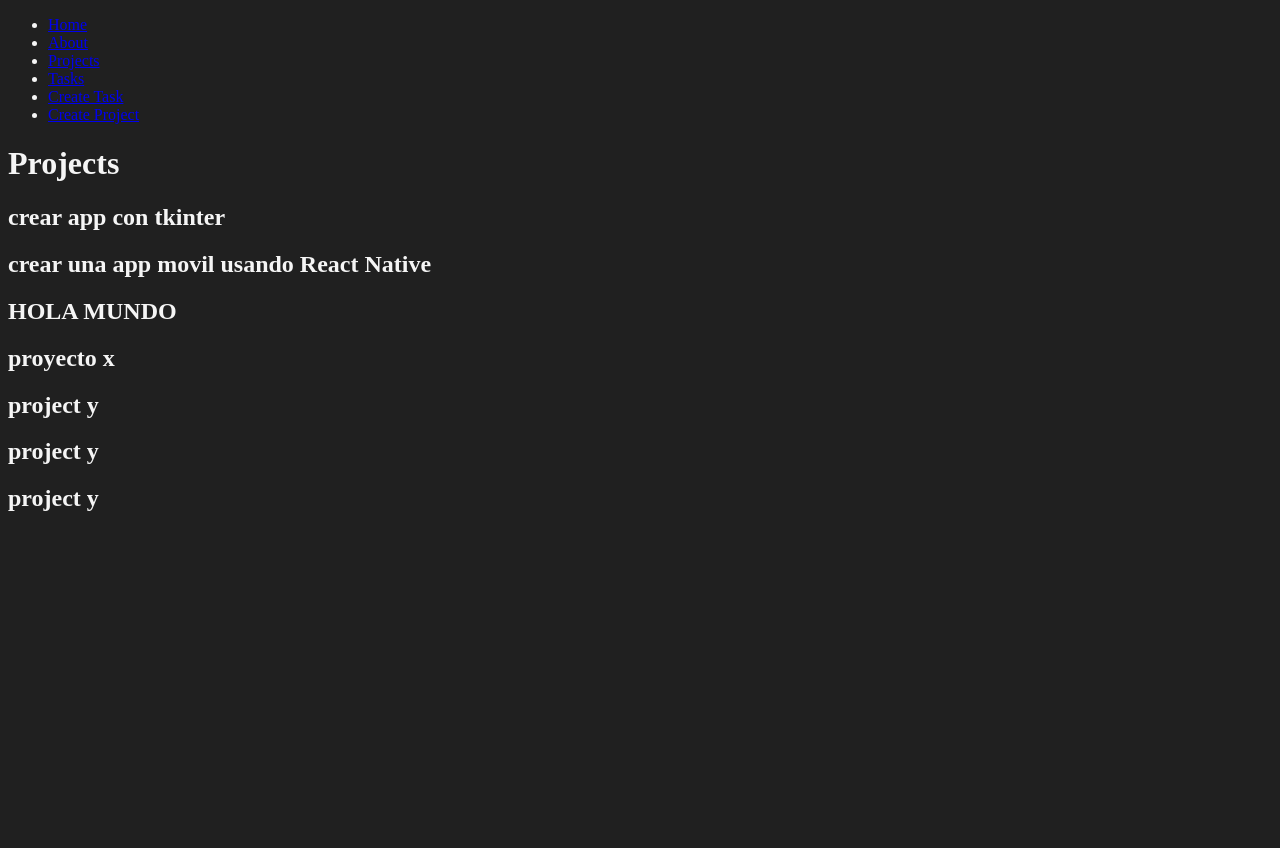
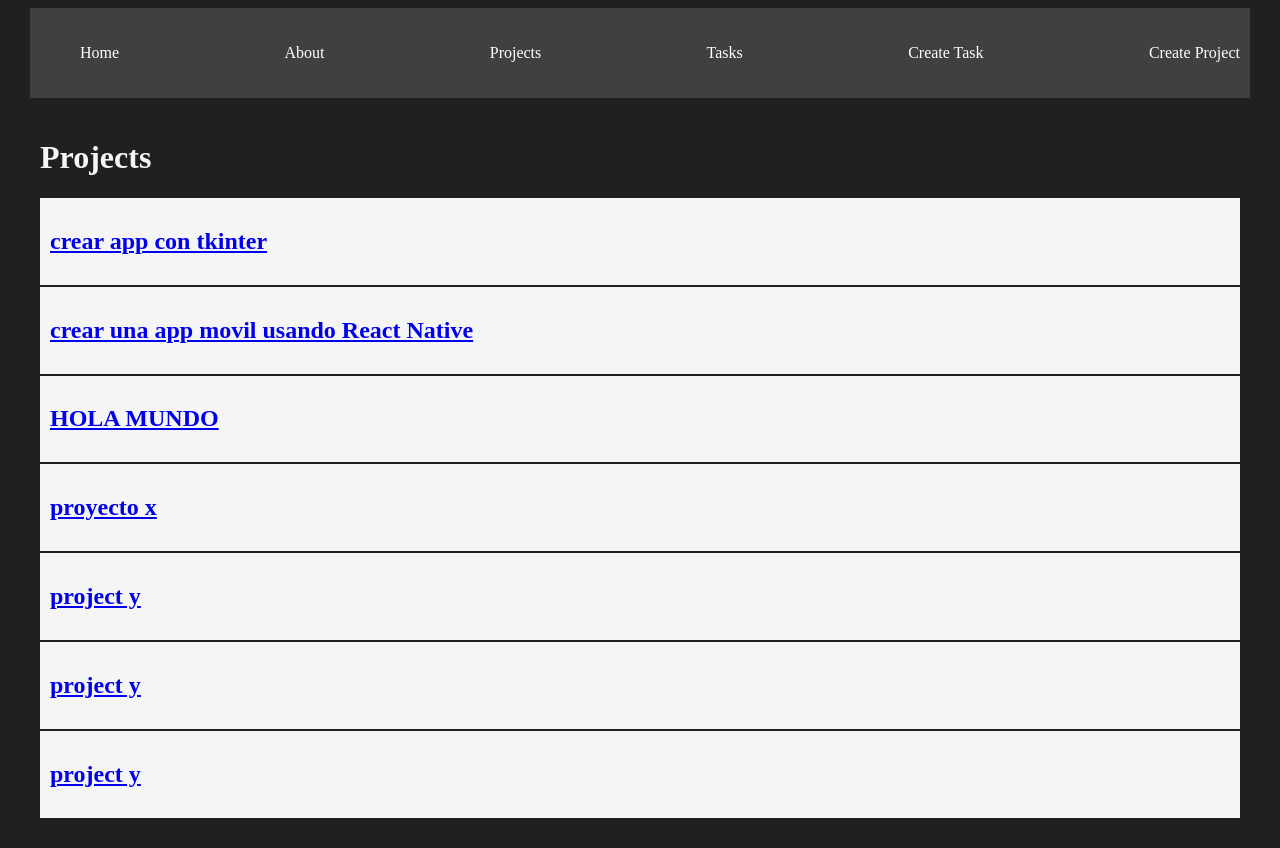
Before and after one commit to mohamedlemroudi/TaskFlow, a Django app: page /projects/ in a window 1280 px wide. Before the commit the page ends 511 px from the top, so only its background shows below. Run offline with Django 5.2, Linux system fonts and the light colour scheme; data comes from the database, SQL or seed files in the repository; both versions use the stored data as it was after the commit.

Commit message:
Improving CSS styles.

```diff
--- a/myapp/forms.py
+++ b/myapp/forms.py
@@ -1,10 +1,10 @@
 from django import forms
 
 class CreateNewTask(forms.Form):
-    title = forms.CharField(label="Titulo de la tarea:", max_length=200)
+    title = forms.CharField(label="Titulo de la tarea:", max_length=200, widget=forms.TextInput(attrs={'class':'input'}))
 
-    description = forms.CharField(label="Descripcion de la tarea: ",widget=forms.Textarea)
+    description = forms.CharField(label="Descripcion de la tarea: ",widget=forms.Textarea(attrs={'class':'input'}))
 
 
 class CreateNewProject(forms.Form):
-    name = forms.CharField(label="Nombre del Proyecto:", max_length=200)
+    name = forms.CharField(label="Nombre del Proyecto:", max_length=200, widget=forms.TextInput(attrs={'class':'input'}))
--- a/myapp/static/styles/main.css
+++ b/myapp/static/styles/main.css
@@ -2,3 +2,47 @@ body {
     background: #202020;
     color: whitesmoke;
 }
+
+.navbar {
+    background: #404040;
+    padding: 5px 0;
+}
+
+
+.navbar ul {
+    display: flex;
+    justify-content: space-between;
+}
+
+.navbar ul li {
+    list-style: none;
+}
+
+.navbar ul li a {
+    color: white;
+    text-decoration: none;
+}
+
+.navbar ul li a:hover {
+    color: aqua;
+}
+
+.container {
+    max-width: 1200px;
+    margin: auto;
+    padding: 20px 10px;
+}
+
+.card {
+    background: whitesmoke;
+    color: black;
+    padding: 10px;
+    margin-bottom: 2px;
+}
+
+.input {
+    background: wheat;
+    padding: 10px;
+    text-align: center;
+    display: block;
+}
--- a/myapp/templates/layouts/base.html
+++ b/myapp/templates/layouts/base.html
@@ -10,7 +10,7 @@
 </head>
 <body>
 
-    <nav>
+    <nav class="navbar container">
         <ul>
             <li><a href="{% url 'index' %}">Home</a></li>
             <li><a href="{% url 'about' %}">About</a></li>
@@ -21,8 +21,10 @@
         </ul>
     </nav>
 
-    {% block content %}
-    {% endblock %}
+    <main class="container">
+        {% block content %}
+        {% endblock %}
+    </main>
 
 </body>
 </html>
--- a/myapp/templates/projects/projects.html
+++ b/myapp/templates/projects/projects.html
@@ -5,8 +5,10 @@
 
     {% for project in projects %}
 
-    <article>
-        <h1>{{ project.name }}</h1>
+    <article class="card">
+        <a href="{% url 'project_detail' project.id %}">
+            <h1>{{ project.name }}</h1>
+        </a>
     </article>
 
     {% endfor %}
--- a/myapp/urls.py
+++ b/myapp/urls.py
@@ -6,6 +6,7 @@ urlpatterns = [
     path('about/', views.about, name="about"),
     path('hello/<str:username>', views.hello, name="hello"),
     path('projects/', views.projects, name="projects"),
+    path('projects/<int:id>', views.project_detail, name="project_detail"),
     path('tasks/', views.tasks, name="tasks"),
     path('create_task/', views.create_task, name="create_task"),
     path('create_project/', views.create_project, name="create_project")
--- a/myapp/views.py
+++ b/myapp/views.py
@@ -1,6 +1,6 @@
 from django.http import HttpResponse
 from .models import Project, Task
-from django.shortcuts import render, redirect
+from django.shortcuts import render, redirect, get_object_or_404
 from .forms import CreateNewTask, CreateNewProject
 
 # Create your views here.
@@ -55,4 +55,13 @@ def create_project(request):
         })
     else:
         Project.objects.create(name=request.POST["name"])
-        redirect('projects')
+        return redirect('projects')
+
+
+def project_detail(request, id):
+    project = get_object_or_404(Project, id=id)
+    tasks = Task.objects.filter(project_id=id)
+    return render(request, 'projects/detail.html', {
+        'project':project,
+        'tasks': tasks
+    })
```
Also changed, not shown: myapp/templates/projects/detail.html (added, +14 -0 lines), db.sqlite3.
